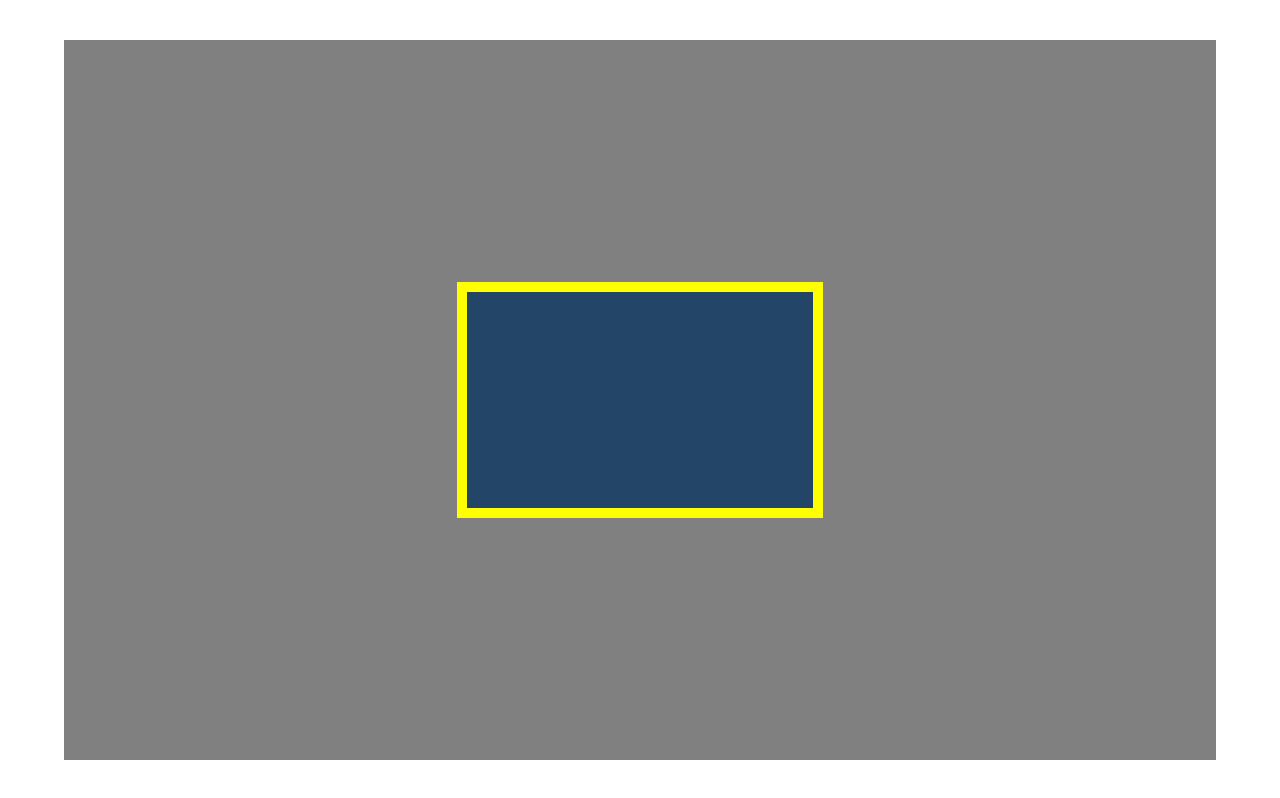
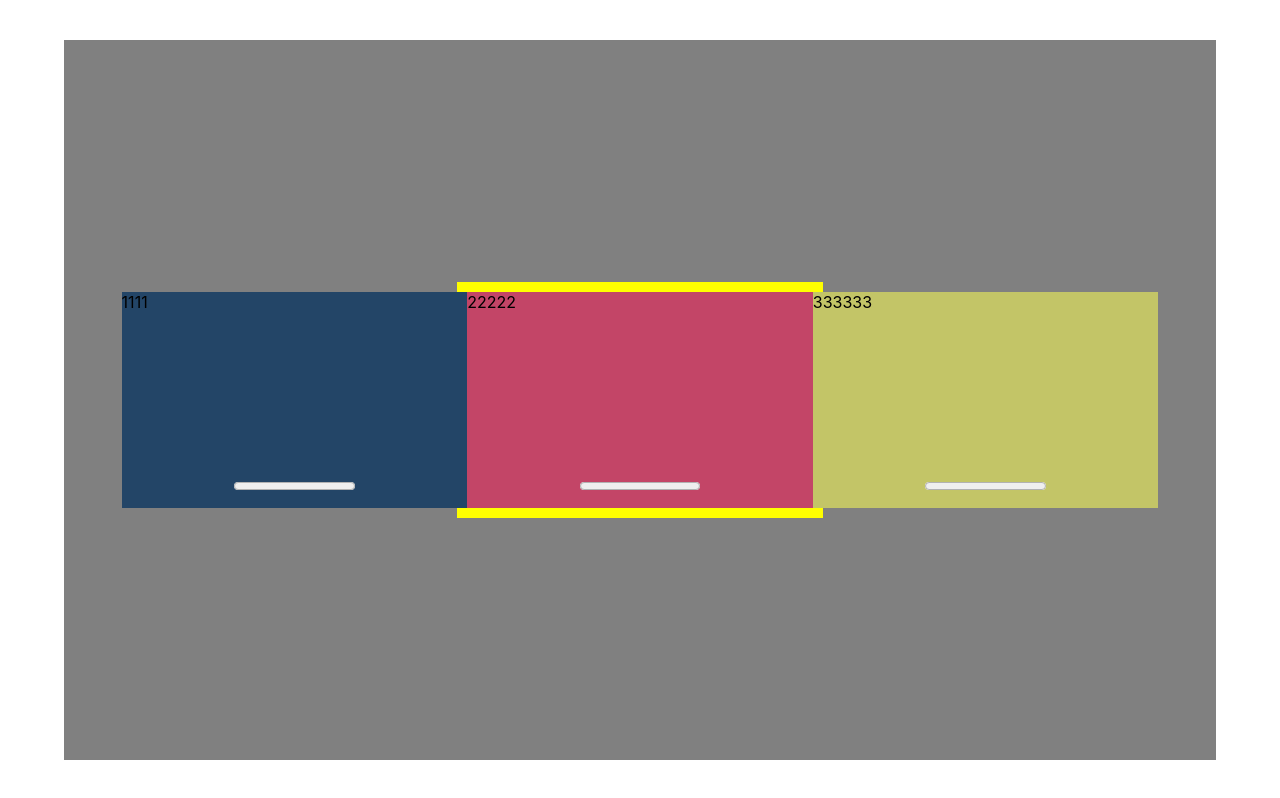
Before and after one commit to maxyou/react-ts-slider, a React (Create React App) app: page / in a window 1280 px wide. Built offline with nearby package versions, Linux system fonts and the light colour scheme.

Commit message:
StyledProcess

```diff
--- a/src/App.tsx
+++ b/src/App.tsx
@@ -30,8 +30,8 @@ function App() {
       <StyledDivByUser color='yellow'>
 
         <Carousel option={{ startAt: 1, autoPlay: false }}>
-          {/* <div>1111</div>
-          <div>22222</div> */}
+          <div>1111</div>
+          <div>22222</div>
           <div>333333</div>
         </Carousel>
 
--- a/src/view/carousel/sub.tsx
+++ b/src/view/carousel/sub.tsx
@@ -11,30 +11,34 @@ const StyledDivSub = styled.div<ISub>`
     position:relative;
     background-color: ${(props) => props.color};
 `
-const StyledDivProcess = styled.div`
-    width: 100%;
-    height: 100%;
-    position:absolute;
-    bottom:10px;
-    padding: 15px;
-    background-color: yellow;
-`
 const StyledDivChild = styled.div`
     width: 100%;
     height: 100%;
-    padding: 10px;
-    background-color: blue;
+`
+const StyledDivProcess = styled.div`
+    width: 70%;
+    height: 10%;
+    position:absolute;
+    bottom:5%;
+    left:15%;
+    display: flex;
+    justify-content: center;
+    align-items: center;
+`
+const StyledProcess = styled.progress`
+  width: 50%;
+  flex: 0 0 auto;
 `
 export default function SubPage(props: any) {
 
 
   return <StyledDivSub color={props.color}>
-    {/* <StyledDivChild>
+    <StyledDivChild>
       {props.children}
     </StyledDivChild>
     <StyledDivProcess>
-      <progress value={props.process} max="100"></progress>
-    </StyledDivProcess> */}
+      <StyledProcess value={props.process} max="100"></StyledProcess>
+    </StyledDivProcess>
   </StyledDivSub>
 
 
```
Also changed, not shown: src/view/carousel/index.tsx (+0 -9 lines).
